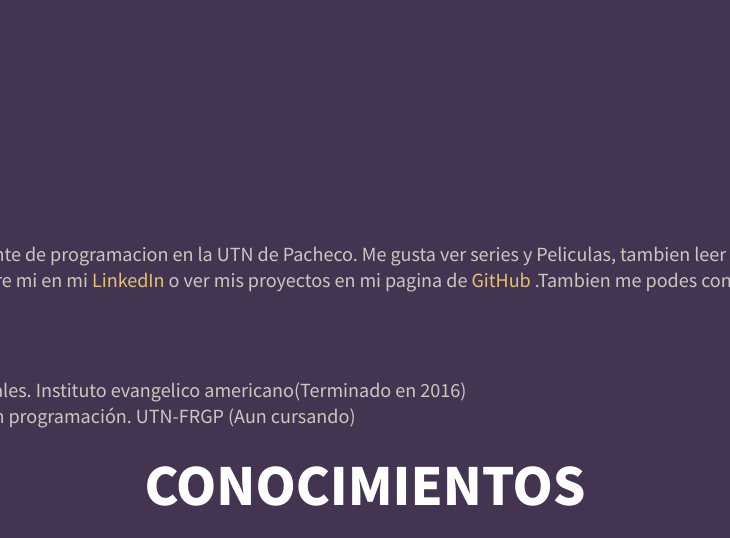
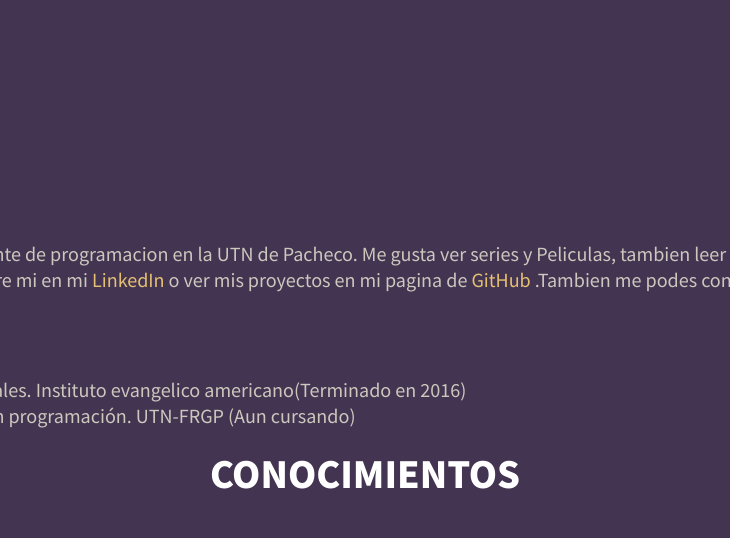
Before and after one commit to mathitejeda/mathitejeda.github.io, a plain HTML site: page index.html in a window 1280 px wide. Shown: the part 652-1190 px from the top of the page, without its empty margins (275-1005 px from the left). Drawn offline with Linux system fonts and the light colour scheme.

Commit message:
Estuve jugando con la pantalla de presentacion

```diff
--- a/styles.css
+++ b/styles.css
@@ -26,7 +26,7 @@ body::-webkit-scrollbar-thumb {
 }
 
 h1 {
-  font-size: 4vw;
+  font-size: 2.25rem;
   text-align: center;
   color: white;
   margin: auto;
```
